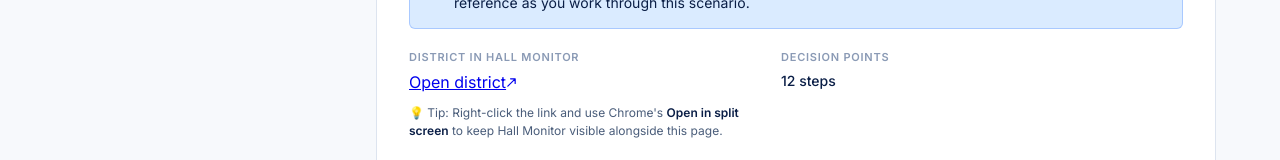
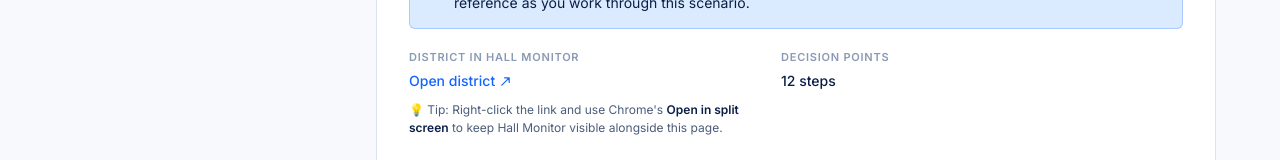
Before and after one commit to arraine/clever-training, a React (Vite) app: page / in a window 1280 px wide. Shown: the part 333-493 px from the top of the page. Built offline with nearby package versions, Linux system fonts and the light colour scheme.

Commit message:
fix broken CSS selector in App.module.css

```diff
--- a/src/App.module.css
+++ b/src/App.module.css
@@ -302,6 +302,8 @@
 
 .splitViewTip strong { font-weight: 600; color: var(--text-primary); }
 
+.districtLink {
+  display: inline-flex;
   align-items: center;
   gap: 5px;
   font-size: 14px;
```
